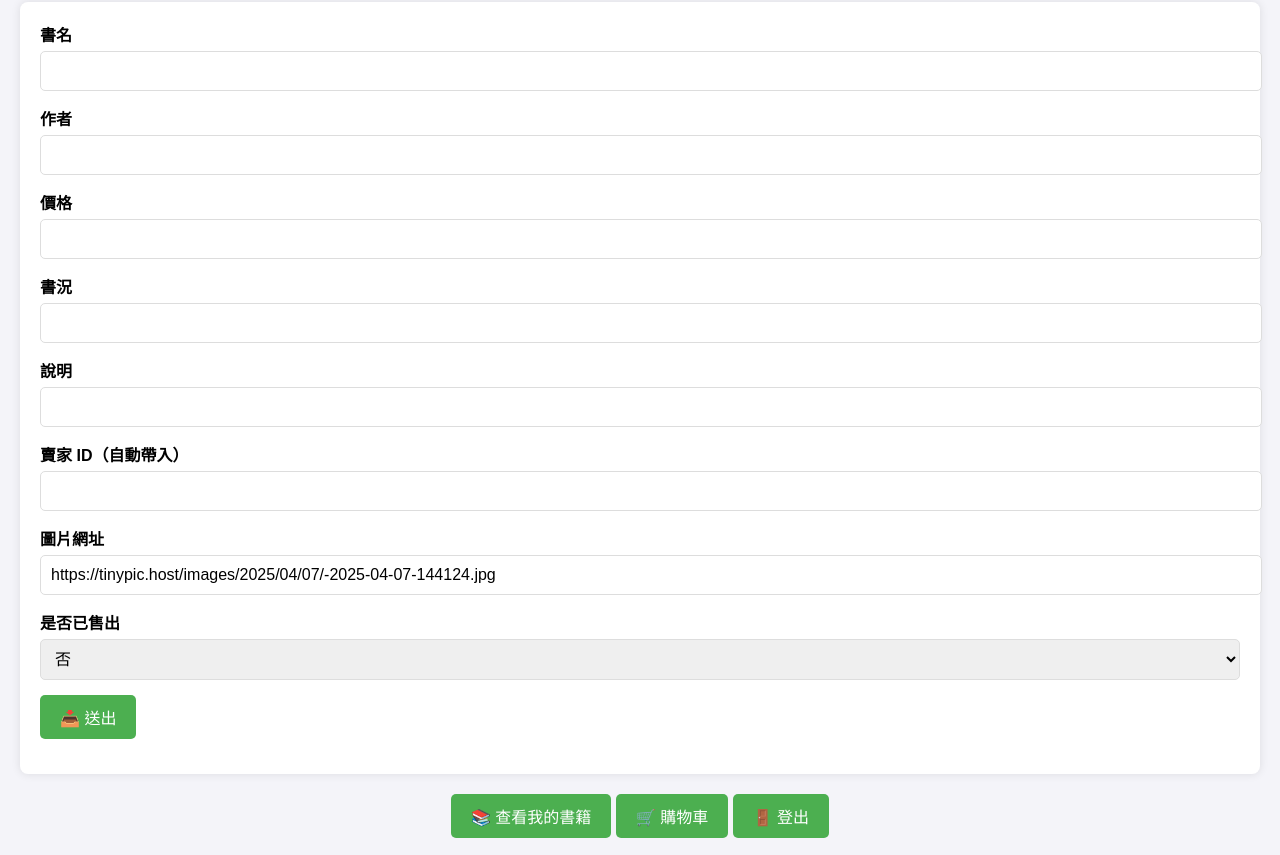
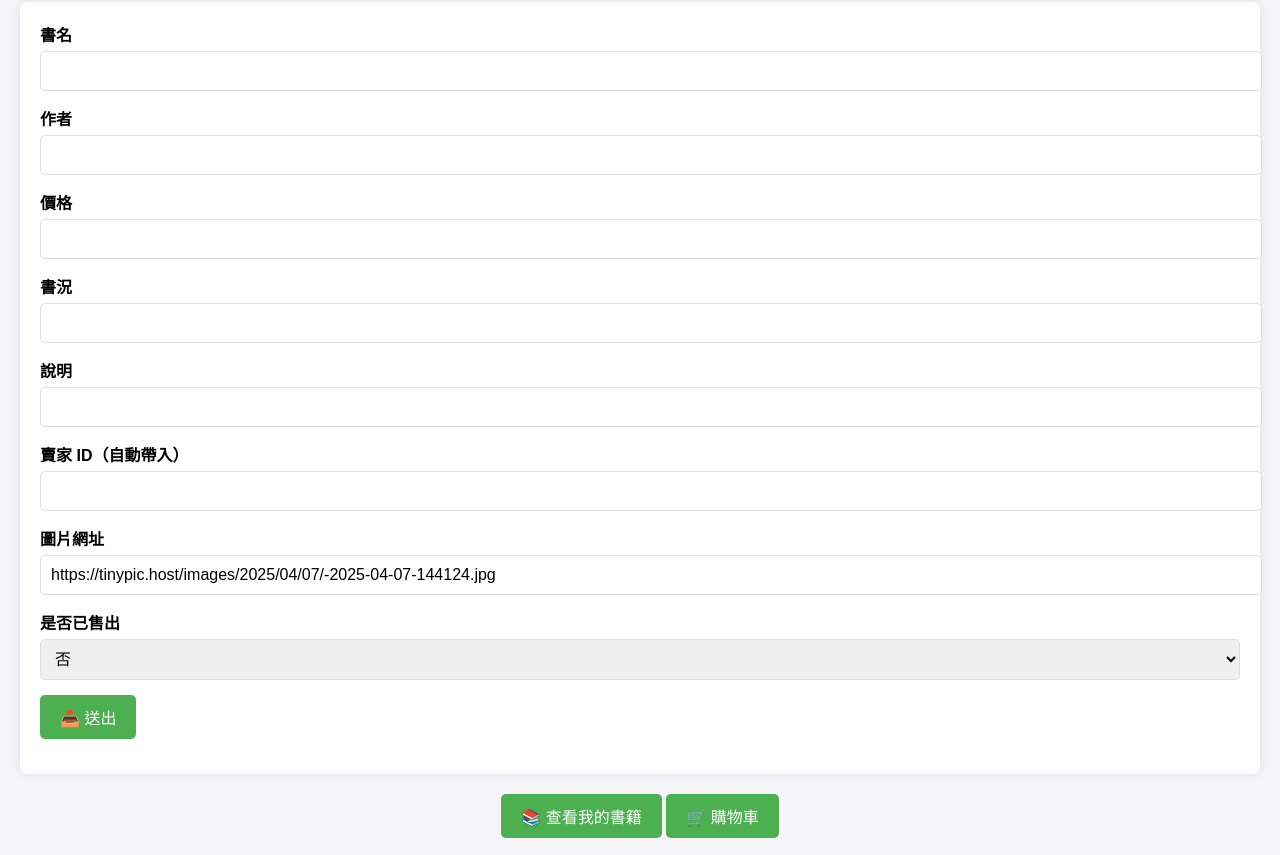
Before and after one commit to AmooAAA/bookstore-frontend, a website: page public/bookForm.html in a window 1280 px wide. Shown: the part 87-942 px from the top of the page. Drawn offline with Linux system fonts and the light colour scheme; no server answers.

```diff
--- a/public/bookForm.html
+++ b/public/bookForm.html
@@ -132,7 +132,6 @@
   <div style="text-align: center;">
     <button onclick="window.location.href='index.html'">📚 查看我的書籍</button>
     <button onclick="window.location.href='cart.html'">🛒 購物車</button>
-    <button onclick="logout()">🚪 登出</button>
   </div>
 
   <h2>📚 所有書籍</h2>
@@ -235,12 +234,6 @@
       alert(`✅ 已將書籍加入購物車：${bookId}`);
     }
 
-    function logout() {
-      localStorage.removeItem('token');
-      alert("已登出！");
-      window.location.href = 'login.html';
-    }
-
     fetchBooks();
   </script>
 </body>
```
